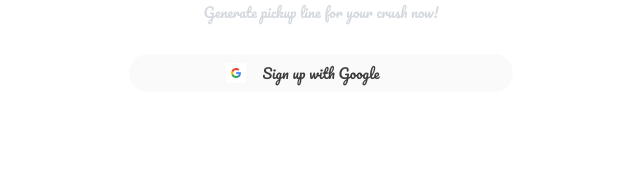
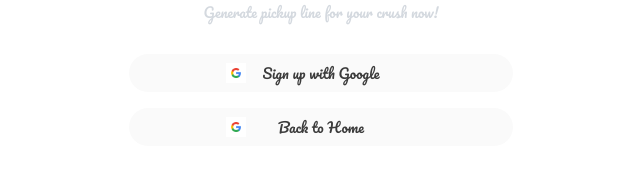
Before and after one commit to Upendrapal0607/1811-labs-assignment, a Next.js app: page /chat in a window 1280 px wide. Shown: the part 243-439 px from the top of the page, without its empty margins (319-959 px from the left). Built offline with nearby package versions, Linux system fonts and the light colour scheme; no server answers.

Commit message:
update page to Page

```diff
--- a/src/app/components/chat-form.tsx
+++ b/src/app/components/chat-form.tsx
@@ -16,8 +16,8 @@ interface DataType {
 const ChatForm: React.FC = () => {
   const [isLogin, setIsLogin] = useState<boolean>(true);
   const [user, setUser] = useState<any>(null);
-  const [aboutCrush, setAboutCrush] = useState("");
-  const [crushStyle, setCrushStyle] = useState("");
+  const [aboutCrush, setAboutCrush] = useState<any>("");
+  const [crushStyle, setCrushStyle] = useState<any>("");
   const [showTooltip, setShowTooltip] = useState(false);
   const [checkPickup, setCheckPickup] = useState(false);
   const [IsLoading, setIsLoading] = useState(true);
@@ -84,7 +84,7 @@ const ChatForm: React.FC = () => {
     location.href = location.origin + "/login";
   };
 
-  const copyToClipboard = (text) => {
+  const copyToClipboard = (text:string) => {
     navigator.clipboard
       .writeText(text)
       .then(() => {
@@ -99,9 +99,17 @@ const ChatForm: React.FC = () => {
     <div className="w-full min-h-screen text-white m-0 p-0">
       <div className="overlay bg-blur">
         <div className="flex justify-between items-center mt-8 mr-8">
-          <div></div>
+          <div>
+          <button
+       onClick={()=>window.location.assign("/")}
+              className="group relative w-full flex justify-center py-2 px-4 border border-transparent font-medium text-sm rounded-full text-[#CD6B83] bg-[#6d6363] focus:outline-none focus:ring-2 focus:ring-offset-2 focus:ring-[#3c3c3c]"
+            >
+              Back to Home
+            </button>
+          </div>
           <div className="text-[red] text-2xl">Pickup line generator</div>
-          <div>
+          <div className="">
+
             <button
               onClick={handleLogout}
               onMouseEnter={() => setShowTooltip(true)}
@@ -183,7 +191,7 @@ const ChatForm: React.FC = () => {
             <div>
               <button
                 onClick={HandleGenerateAnswer}
-                disabled={!aboutCrush || !crushStyle || !IsLoading}
+                disabled={!IsLoading}
                 className="flex items-center justify-center px-8 py-4 cursor-pointer w-full my-12 bg-[#ff2157] text-white rounded-full text-xl shadow-lg hover:bg-[#ff4071] transition duration-300"
               >
                 <span>🤍</span>{" "}
--- a/src/app/components/login.tsx
+++ b/src/app/components/login.tsx
@@ -41,7 +41,7 @@ const LoginPage: React.FC = () => {
             Generate pickup line for your crush now!
           </p>
         </div>
-        <div className="mt-8">
+        <div className="mt-8 flex flex-col gap-4">
           <button
             onClick={signInWithGoogle}
             className="group relative w-full flex justify-center py-2 px-4 border border-transparent text-sm font-medium rounded-full text-[#3c3c3c] bg-[#fafafa] focus:outline-none focus:ring-2 focus:ring-offset-2 focus:ring-[#3c3c3c]"
@@ -54,6 +54,19 @@ const LoginPage: React.FC = () => {
               />
             </span>
             Sign up with Google
+          </button>
+          <button
+            onClick={()=>window.location.assign("/")}
+            className="group relative w-full flex justify-center py-2 px-4 border border-transparent text-sm font-medium rounded-full text-[#3c3c3c] bg-[#fafafa] focus:outline-none focus:ring-2 focus:ring-offset-2 focus:ring-[#3c3c3c]"
+          >
+            <span className="absolute left-0 inset-y-0 flex items-center pl-24">
+              <img
+                src="/Image/google-icon.png"
+                alt="Google Icon"
+                className="w-5 h-5 mr-2"
+              />
+            </span>
+           Back to Home
           </button>
         </div>
       </div>
--- a/src/app/lib/utils.ts
+++ b/src/app/lib/utils.ts
@@ -14,12 +14,13 @@ export const fetchApiAnswer = async (question: String) => {
   });
   try {
     const chatCompletion = await openai.chat.completions.create({
-      messages: [{ role: "user", content: question }],
+      messages: [{ role: "user", content: `${question}` }],
       model: "gpt-3.5-turbo",
     });
 
     return chatCompletion.choices[0].message.content;
   } catch (error) {
-    return error.message;
+    const err = error as any;
+    return err.message;
   }
 };
```
